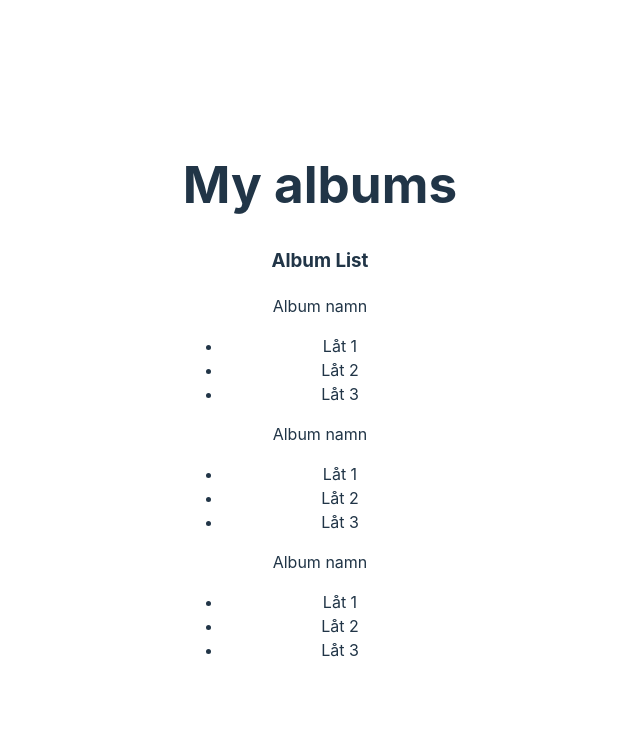
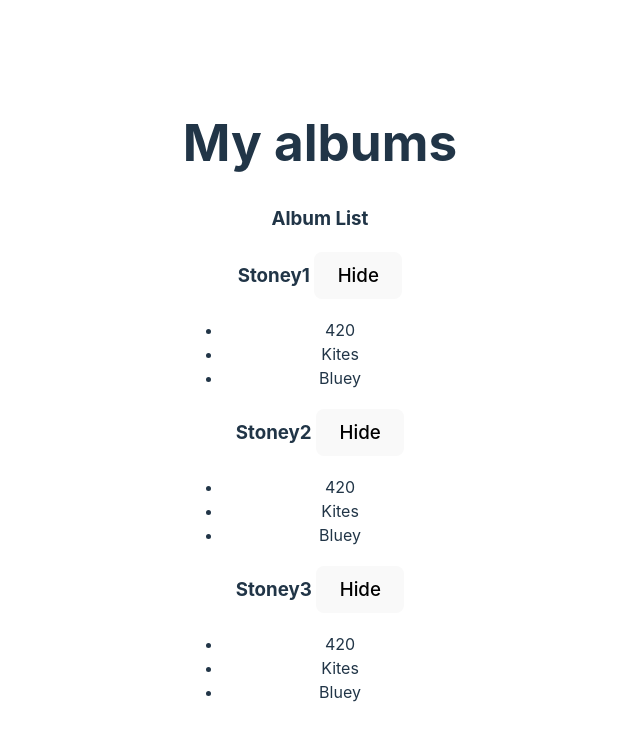
Before and after one commit to VictorErikson/ovningsuppgift2-fend24, a React (Vite) app: page / in a window 1280 px wide. Shown: the top 740 px of the page, without its empty margins (320-960 px from the left). Built offline with nearby package versions, Linux system fonts and the light colour scheme.

Commit message:
complete solution

```diff
--- a/src/App.jsx
+++ b/src/App.jsx
@@ -1,12 +1,23 @@
 import './App.css'
 import AlbumList from "./components/AlbumList";
+
 function App() {
-  const myAlbums = [];
+  const myAlbums = [{
+    name:"Stoney1",
+    tracks:["420", "Kites", "Bluey"]
+  },{
+    name:"Stoney2",
+    tracks:["420", "Kites", "Bluey"]
+  },{
+    name:"Stoney3",
+    tracks:["420", "Kites", "Bluey"]
+  }
+];
 
   return (
     <div className="App">
       <h1>My albums</h1>
-      <AlbumList />
+      <AlbumList albums={myAlbums} />
     </div>
   );
 }
--- a/src/components/Album.jsx
+++ b/src/components/Album.jsx
@@ -1,11 +1,12 @@
-export default function Album() {
+export default function Album({data}) {
+
+  let {name,tracks} = data;
+
     return (
       <div>
-        Album namn {/* Byt ut mot en variabel. */}
+        <h3>{name} <button>Hide</button></h3>
         <ul>
-          <li>Låt 1</li>
-          <li>Låt 2</li>
-          <li>Låt 3</li>
+          {tracks.map((track,i) => <li key={i}>{track}</li>)}
         </ul>
       </div>
     );
--- a/src/components/AlbumList.jsx
+++ b/src/components/AlbumList.jsx
@@ -1,12 +1,13 @@
 import Album from "./Album";
 
-export default function AlbumList() {
+export default function AlbumList({albums}) {
+
+  // let {albums} = props;
+  console.log(albums);
   return (
     <div>
       <h3>Album List</h3>
-      <Album />
-      <Album />
-      <Album />
+      {albums.map(album => <Album data={album}/> )}
     </div>
   );
 }
```
